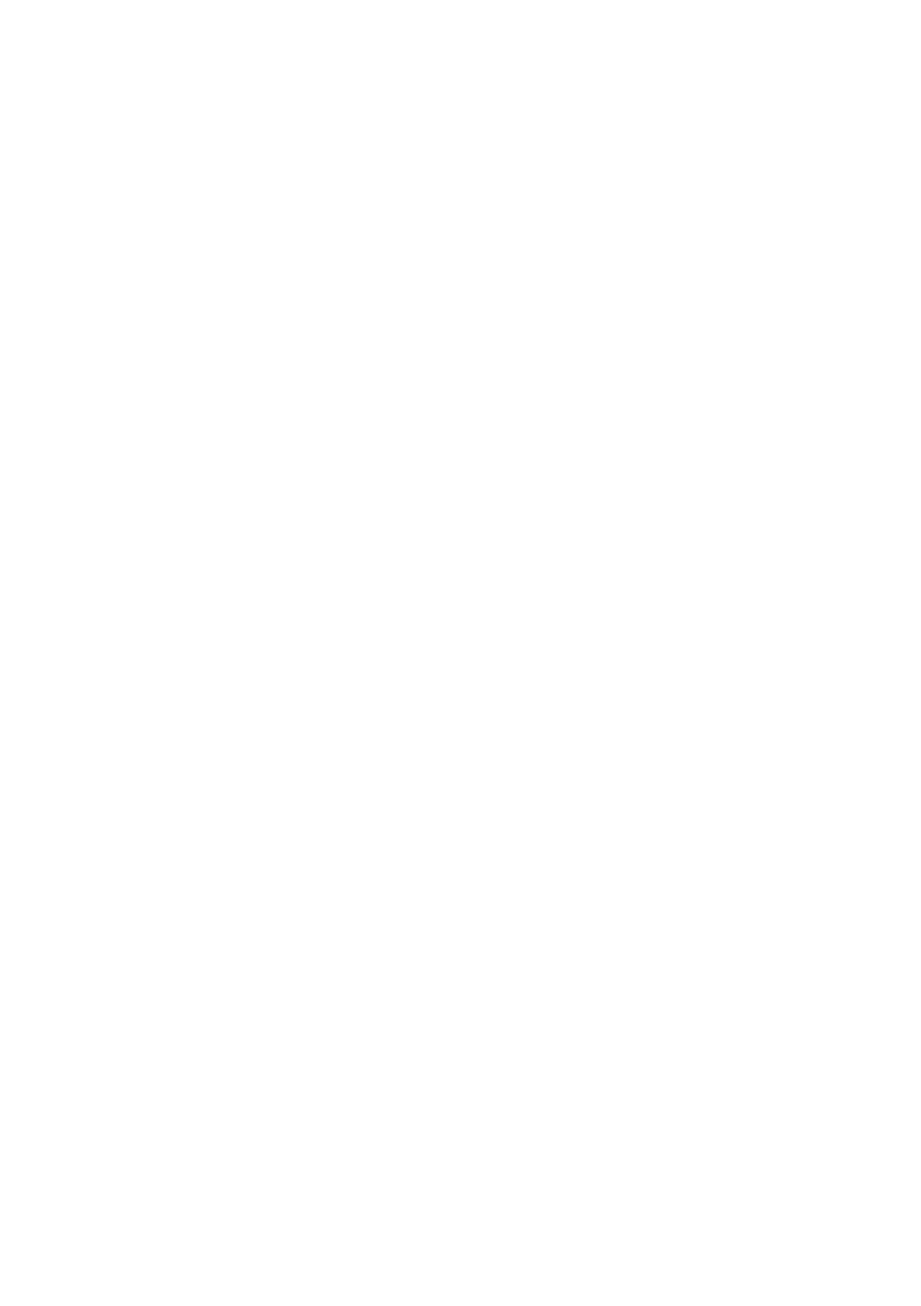
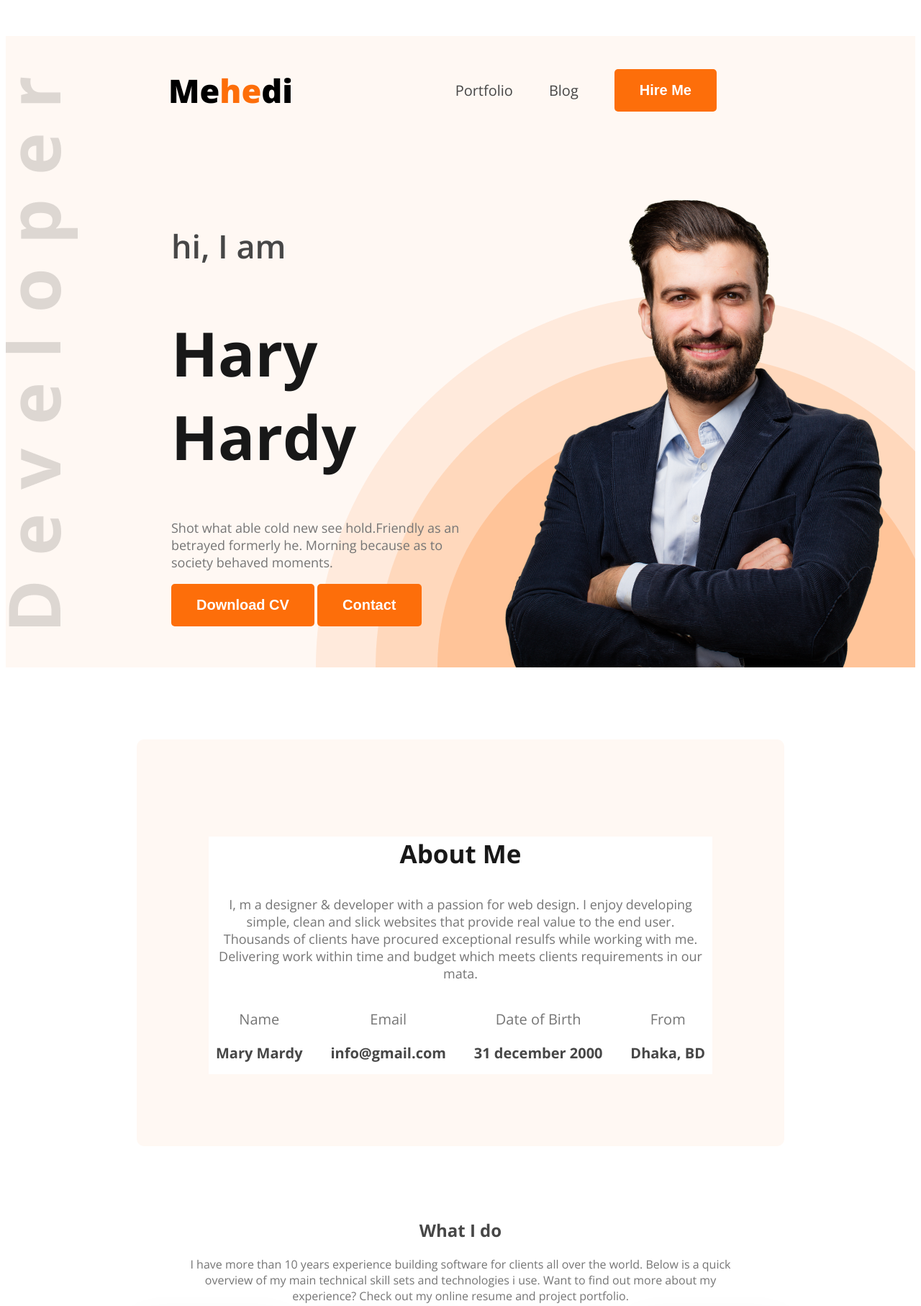
Before and after one commit to mahadi40011/web-developer-portfolio, a plain HTML site: page index.html in a window 1280 px wide. Shown: the top 1814 px of the page at 72% size. Before the commit the page ends 800 px from the top, so only its background shows below. Drawn offline with nearby package versions, Linux system fonts and the light colour scheme.

Commit message:
added 'about and what i do' section

```diff
--- a/index.html
+++ b/index.html
@@ -4,10 +4,86 @@
     <meta charset="UTF-8">
     <meta name="viewport" content="width=device-width, initial-scale=1.0">
     <title>Web Developer Portfolio</title>
+    <link rel="preconnect" href="https://fonts.googleapis.com">
+    <link rel="preconnect" href="https://fonts.gstatic.com" crossorigin>
+    <link href="https://fonts.googleapis.com/css2?family=Open+Sans:ital,wght@0,300..800;1,300..800&display=swap" rel="stylesheet">
+    <link rel="stylesheet" href="style/portfolio.css">
 </head>
-<body>
-    <header></header>
-    <main></main>
+<body class="open-sans-normal">
+    <header class="header secondary-bg">
+        <nav>
+            <h3 class="nav-title">Me<span class="text-primary">he</span>di</h3>
+            <ul>
+                <li><a class="dark-2" href="">Portfolio</a></li>
+                <li><a class="dark-2" href="">Blog</a></li>
+                <li><a href=""><button class="btn-primary">Hire Me</button></a></li>
+            </ul>
+        </nav>
+        <div class="banner">
+            <div class="banner-content">
+                <h4 class="banner-greetings dark-2">hi, I am</h4>
+                <h1 class="banner-title dark-1">Hary Hardy</h1>
+                <p class="banner-description dark-3">Shot what able cold new see hold.Friendly as an betrayed formerly he. Morning because as to society behaved moments.</p>
+                <button class="btn-primary">Download CV</button>
+                <button class="btn-primary">Contact</button>
+            </div>
+            <img class="banner-profile-photo" src="images/hardy.png" alt="">
+        </div>
+    </header>
+    <main>
+        <section class="about secondary-bg">
+            <div class="inner-about">
+                <h3 class="section-title dark-1">About Me</h3>
+                <p class="section-description dark-3">I, m a designer & developer with a passion for web design. I enjoy developing simple, clean and slick websites that provide real value to the end user. Thousands of clients have procured exceptional resulfs while working with me. Delivering work within time and budget which meets clients requirements in our mata.</p>
+                <div class="about-items">
+                    <!-- .about-item*4>p.item-title+p.item-description -->
+                    <div class="about-item">
+                        <p class="item-title dark-3">Name</p>
+                        <p class="item-description dark-2">Mary Mardy</p>
+                    </div>
+                    <div class="about-item">
+                        <p class="item-title dark-3">Email</p>
+                        <p class="item-description dark-2">info@gmail.com</p>
+                    </div>
+                    <div class="about-item">
+                        <p class="item-title dark-3">Date of Birth</p>
+                        <p class="item-description dark-2">31 december 2000</p>
+                    </div>
+                    <div class="about-item">
+                        <p class="item-title dark-3">From</p>
+                        <p class="item-description dark-2">Dhaka, BD</p>
+                    </div>
+                </div>
+            </div>
+        </section>
+        <section class="skills">
+            <h2 class="skills-title text-align dark-2">What I do</h2>
+            <p class=" skills-description text-align dark-3">I have more than 10 years experience building software for clients all over the world. Below is a quick overview of my main technical skill sets and technologies i use. Want to find out more about my experience? Check out my online resume and project portfolio.</p>
+            <div class="skills-container">
+                <!-- .skill*4>img+h3.skill-title+p.skill-description -->
+                 <div class="skill">
+                    <img src="images/icons/js.png" alt="">
+                    <h3 class="skill-title">Vanilla JavaScript</h3>
+                    <p class="skill-description dark-3">List skill/technologies here. You can change the icon above to any of the 1500+ FontAwesome 5 free icons available. Aenean commodo ligula eget dolor.</p>
+                 </div>
+                 <div class="skill">
+                    <img src="images/icons/react.png" alt="">
+                    <h3 class="skill-title">React</h3>
+                    <p class="skill-description dark-3">List skill/technologies here. You can change the icon above to any of the 1500+ FontAwesome 5 free icons available. Aenean commodo ligula eget dolor.</p>
+                 </div>
+                 <div class="skill">
+                    <img src="images/icons/nodejs.png" alt="">
+                    <h3 class="skill-title">Node.js</h3>
+                    <p class="skill-description dark-3">List skill/technologies here. You can change the icon above to any of the 1500+ FontAwesome 5 free icons available. Aenean commodo ligula eget dolor.</p>
+                 </div>
+                 <div class="skill">
+                    <img src="images/icons/mongo.png" alt="">
+                    <h3 class="skill-title">MongoDB</h3>
+                    <p class="skill-description dark-3">List skill/technologies here. You can change the icon above to any of the 1500+ FontAwesome 5 free icons available. Aenean commodo ligula eget dolor.</p>
+                 </div>
+            </div>
+        </section>
+    </main>
     <footer></footer>
 </body>
 </html>
--- /dev/null
+++ b/style/portfolio.css
@@ -0,0 +1,193 @@
+
+.open-sans-normal{
+  font-family: "Open Sans", sans-serif;
+  font-optical-sizing: auto;
+  font-style: normal;
+  font-variation-settings:
+    "wdth" 100;
+}
+
+
+/* Shared style */
+.secondary-bg{
+    background-color: #FFF8F3;
+
+}
+.text-primary{
+    color: #FD6E0A;
+}
+
+.dark-1{
+    color: #181818;
+}
+.dark-2{
+    color: #474747;
+}
+
+.dark-3{
+    color: #757575;
+}
+
+.text-align{
+    text-align: center;
+}
+
+
+.btn-primary{
+    background-color: #FD6E0A;
+    font-weight: bold;
+    color: white;
+    border: none;
+    padding: 18px 35px;
+    border-radius: 5px;
+    font-size: 20px;
+
+}
+
+/* header dtyle */
+.header{
+    background-image: url(../images/developer.png), url(../images/header_bg.png);
+    background-repeat: no-repeat;
+    background-position: center left, bottom right;
+    max-width: 1270px;
+    margin: 0 auto;
+
+}
+
+
+/* main style */
+main{
+    max-width: 900px;
+    margin: 0 auto;
+
+}
+
+main section{
+    margin-top: 100px;
+    margin-bottom: 100px;
+}
+
+
+/* nav style */
+nav{
+    display: flex;
+    align-items: center;
+    justify-content: space-between;
+    margin: 50px 226px;
+}
+
+.nav-title{
+    font-weight: 800;
+    font-size: 45px;
+}
+
+nav ul{
+    display: flex;
+    align-items: center;
+    /* gap: 50px; */
+}
+
+nav ul li{
+    list-style: none;
+    margin-right: 50px;
+}
+
+nav li a{
+    text-decoration: none;
+    font-size: 20px;
+}
+
+/* banner style */
+.banner{
+    display: flex;
+    justify-content: space-between;
+    margin: 0 35px 0 230px;
+}
+
+.banner-content{
+    width: 585;
+}
+
+.banner-greetings{
+    font-size: 45px;
+    font-weight: 600;
+}
+
+.banner-title{
+    font-size: 85px;
+    font-weight: bold;
+}
+
+.banner-profile-photo{
+    width: 584px;
+    height: 676px;
+}
+
+.banner-description{
+    font-size: 18px;
+}
+
+
+/* section style */
+.section-title{
+    font-size: 35px;
+    font-weight: bold;
+}
+
+.section-description{
+    font-size: 18px;
+}
+
+.about{
+    border-radius: 10px;
+    padding: 100px;
+    text-align: center;
+
+}
+
+
+.inner-about{
+    height: 320px;
+    max-width: 700px;
+    width: auto;
+    /* padding-bottom: 10px;
+    padding-left:10px; */
+    padding: 0 10px 10px;
+    background-color: #FFFFFF;
+}
+
+
+.about-items{
+    display: flex;
+    justify-content: space-between;
+}
+
+.item-title{
+    font-size: 20px;
+}
+
+.item-description{
+    font-size: 20px;
+    font-weight: bold;
+}
+
+.skills-container{
+    display: flex;
+    gap: 20px;
+}
+
+.skill{
+    padding: 16px;
+    box-shadow: 0px 6px 50px 0px rgba(0, 0, 0, 0.06);
+    border-radius: 5px;
+}
+
+.skills{
+
+}
+
+.skills-description{
+    margin: 20px auto;
+    width: 800px;
+
+}
```
